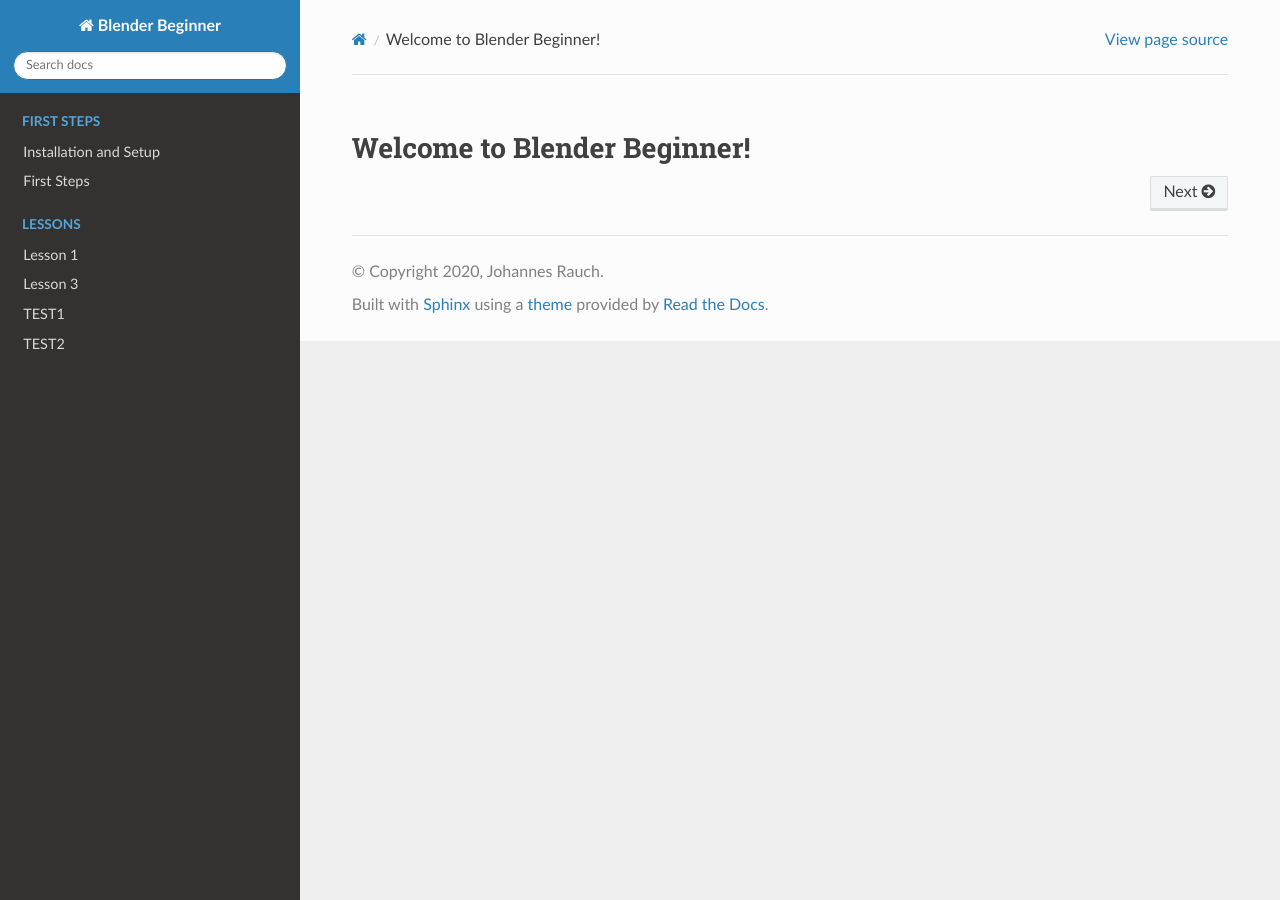
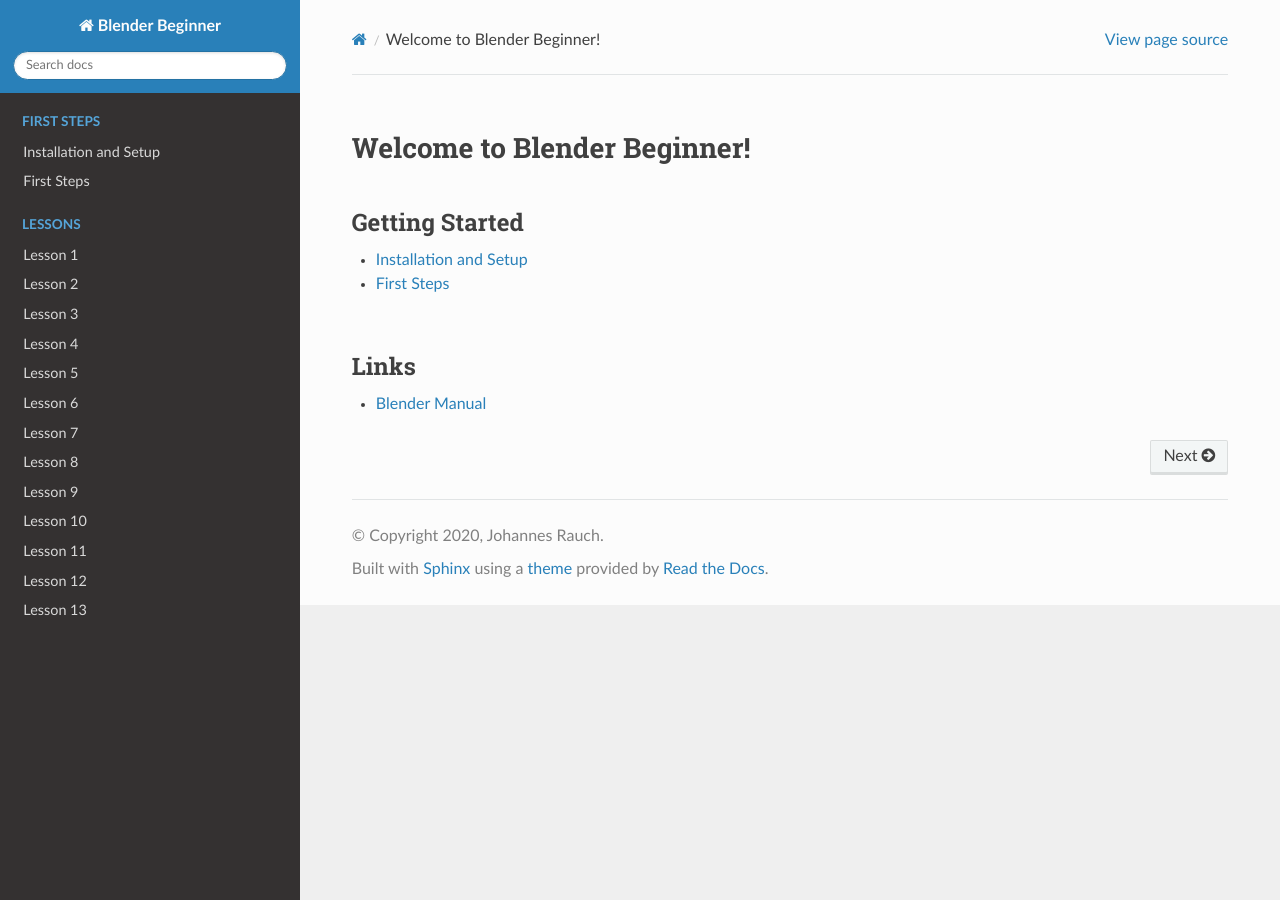
Before and after one commit to smokejohn/blender_beginner, a Sphinx documentation site: the page built from source/index.rst, in a window 1280 px wide. Built offline with Sphinx 7.4.7 and the Read the Docs theme 2.0.0, drawn with Linux system fonts in a browser that asks for light colours.

Commit message:
adds empty lessons to toc

```diff
--- a/source/ch1/test1.rst
+++ /dev/null
@@ -1,3 +0,0 @@
-
-TEST1
-=====
--- a/source/ch1/test2.rst
+++ /dev/null
@@ -1,3 +0,0 @@
-
-TEST2
-=====
--- a/source/index.rst
+++ b/source/index.rst
@@ -21,6 +21,24 @@
    :hidden:
 
    lessons/lesson1
+   lessons/lesson2
    lessons/lesson3
-   ch1/test1
-   ch1/test2
+   lessons/lesson4
+   lessons/lesson5
+   lessons/lesson6
+   lessons/lesson7
+   lessons/lesson8
+   lessons/lesson9
+   lessons/lesson10
+   lessons/lesson11
+   lessons/lesson12
+   lessons/lesson13
+
+Getting Started
+---------------
+* :doc:`intro/setup`
+* :doc:`intro/first_steps`
+
+Links
+-----
+* `Blender Manual <https://docs.blender.org/manual/en/latest/index.html>`_
--- a/source/intro/first_steps.rst
+++ b/source/intro/first_steps.rst
@@ -76,6 +76,11 @@
     #. **Timeline Panel** [Pink]
     #. **Topbar Menu** [Teal]
 
+**If you're looking for a more thorough overview of all the different user interface elements please refer to the
+official Blender Manual by clicking on the link below:**
+
+Blender Manual Link:
+    `Blender Manual | User Interface <https://docs.blender.org/manual/en/latest/interface/index.html>`_
 
 **********************
 3D Viewport Navigation
--- /dev/null
+++ b/source/lessons/lesson10.rst
@@ -0,0 +1,3 @@
+#########
+Lesson 10
+#########
--- /dev/null
+++ b/source/lessons/lesson11.rst
@@ -0,0 +1,3 @@
+#########
+Lesson 11
+#########
--- /dev/null
+++ b/source/lessons/lesson12.rst
@@ -0,0 +1,3 @@
+#########
+Lesson 12
+#########
--- /dev/null
+++ b/source/lessons/lesson13.rst
@@ -0,0 +1,3 @@
+#########
+Lesson 13
+#########
--- /dev/null
+++ b/source/lessons/lesson2.rst
@@ -0,0 +1,3 @@
+########
+Lesson 2
+########
--- /dev/null
+++ b/source/lessons/lesson4.rst
@@ -0,0 +1,3 @@
+########
+Lesson 4
+########
--- /dev/null
+++ b/source/lessons/lesson5.rst
@@ -0,0 +1,3 @@
+########
+Lesson 5
+########
--- /dev/null
+++ b/source/lessons/lesson6.rst
@@ -0,0 +1,3 @@
+########
+Lesson 6
+########
--- /dev/null
+++ b/source/lessons/lesson7.rst
@@ -0,0 +1,3 @@
+########
+Lesson 7
+########
--- /dev/null
+++ b/source/lessons/lesson8.rst
@@ -0,0 +1,3 @@
+########
+Lesson 8
+########
--- /dev/null
+++ b/source/lessons/lesson9.rst
@@ -0,0 +1,3 @@
+########
+Lesson 9
+########
```
